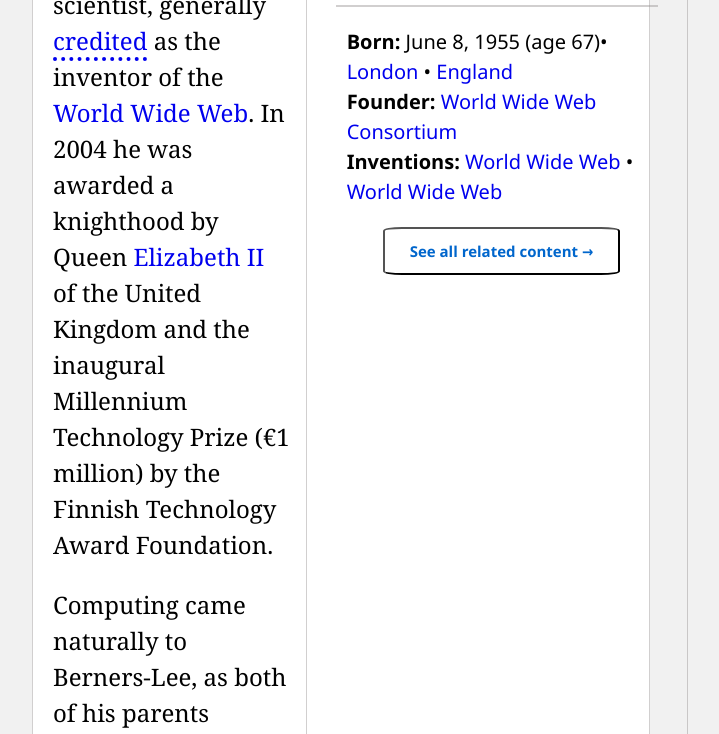
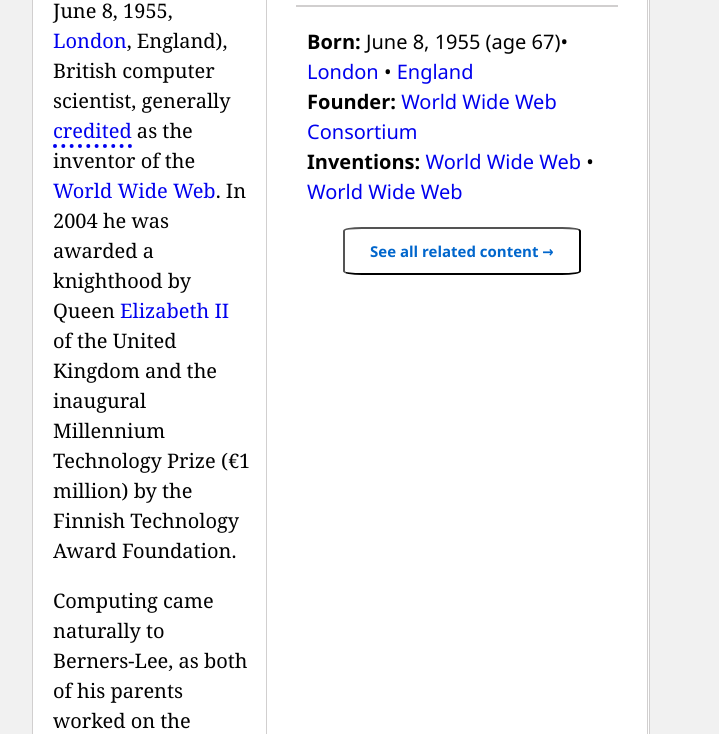
Before and after one commit to leofountas/TimBerners-Lee, a plain HTML site: page index.html in a window 1280 px wide. Shown: the part 846-1580 px from the top of the page, without its empty margins (13-732 px from the left). Drawn offline with Linux system fonts and the light colour scheme.

Commit message:
changing font size test

```diff
--- a/style.css
+++ b/style.css
@@ -138,7 +138,7 @@
 
 .read {
     text-align: left;
-    font-size: 24px;
+    font-size: 20px;
     line-height: 1.5em;
 }
 
@@ -161,7 +161,7 @@
 
 aside {
     border: 1px rgba(144, 140, 140, 0.417) solid;
-    margin: 245px auto 70px 15px;
+    margin: 245px auto 100px 15px;
 }
 
 hr {
```
